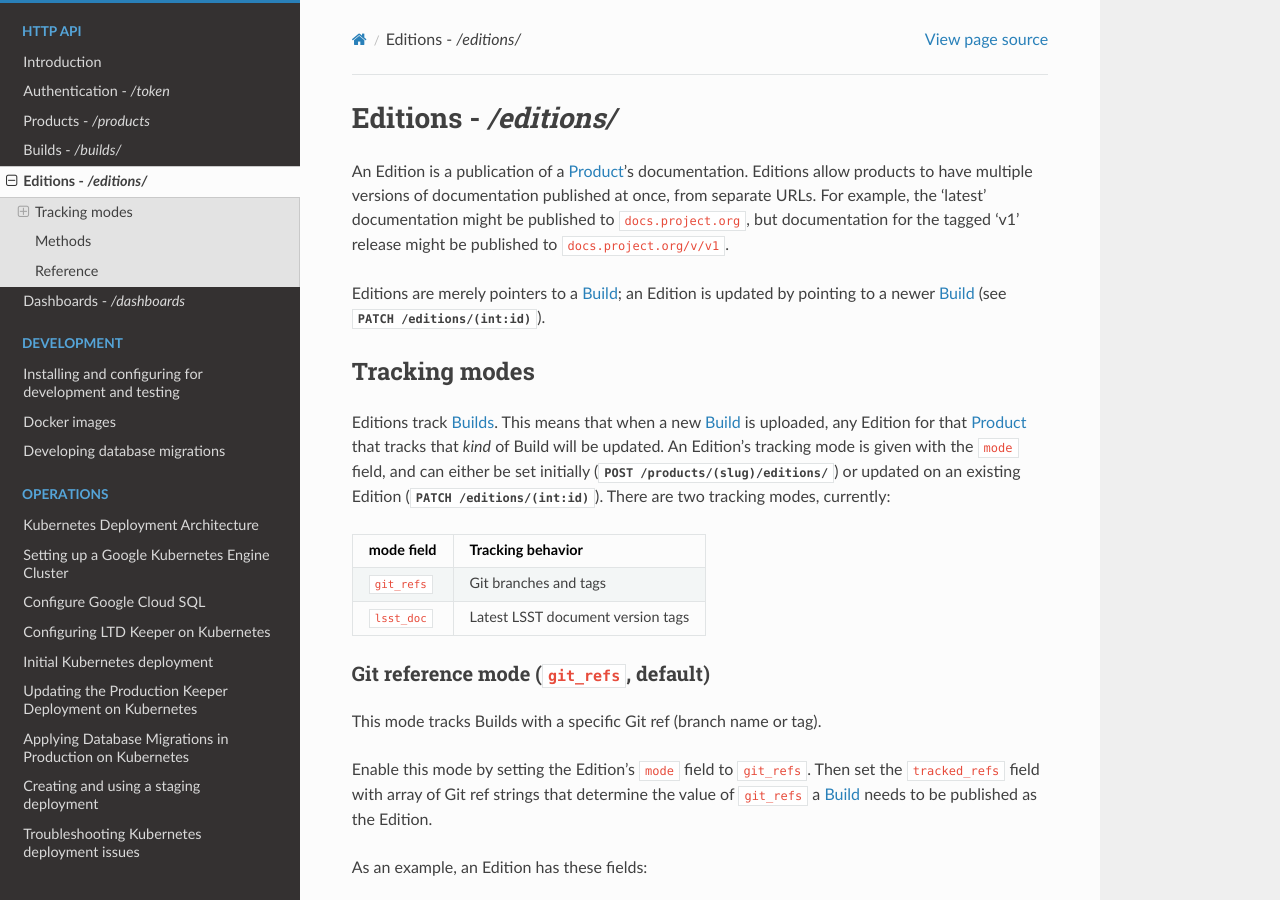
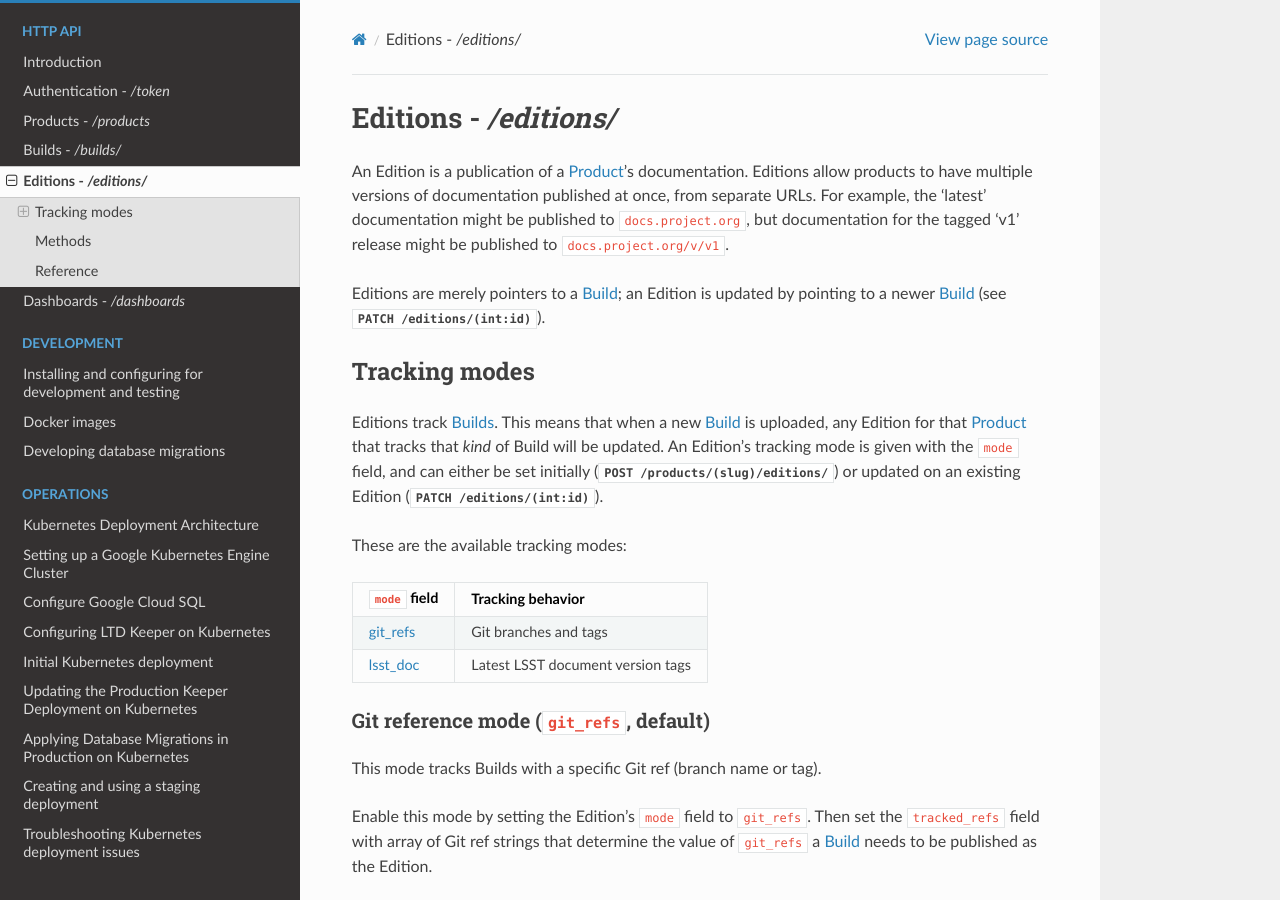
Before and after one commit to lsst-sqre/ltd-keeper, a Sphinx documentation site: the page built from docs/editions.rst, in a window 1280 px wide and 900 px high. Built offline with Sphinx 7.4.7 and the Read the Docs theme 2.0.0, drawn with Linux system fonts in a browser that asks for light colours.

Commit message:
Reorganize tracking mode documentation
1. Make the table of tracking modes a list-table for easier expansion.

2. Add link targets from the table to their in-depth sections.

```diff
--- a/docs/editions.rst
+++ b/docs/editions.rst
@@ -8,20 +8,30 @@ For example, the 'latest' documentation might be published to ``docs.project.org
 
 Editions are merely pointers to a :doc:`Build <builds>`; an Edition is updated by pointing to a newer :doc:`Build <builds>` (see :http:patch:`/editions/(int:id)`).
 
+.. _edition-tracking-modes:
+
 Tracking modes
 ==============
 
 Editions track :doc:`Builds <builds>`.
 This means that when a new :doc:`Build <builds>` is uploaded, any Edition for that :doc:`Product <products>` that tracks that *kind* of Build will be updated.
 An Edition's tracking mode is given with the ``mode`` field, and can either be set initially (:http:post:`/products/(slug)/editions/`) or updated on an existing Edition (:http:patch:`/editions/(int:id)`).
-There are two tracking modes, currently:
 
-============ =================================
-mode field   Tracking behavior
-============ =================================
-``git_refs`` Git branches and tags
-``lsst_doc`` Latest LSST document version tags
-============ =================================
+These are the available tracking modes:
+
+.. list-table::
+   :header-rows: 1
+
+   * - ``mode`` field
+     - Tracking behavior
+
+   * - :ref:`git_refs <git_refs-tracking-mode>`
+     - Git branches and tags
+
+   * - :ref:`lsst_doc <lsst_doc-tracking-mode>`
+     - Latest LSST document version tags
+
+.. _git_refs-tracking-mode:
 
 Git reference mode (``git_refs``, default)
 ------------------------------------------
```
Also changed, not shown: other parts of docs/editions.rst (+2 -0 lines).
